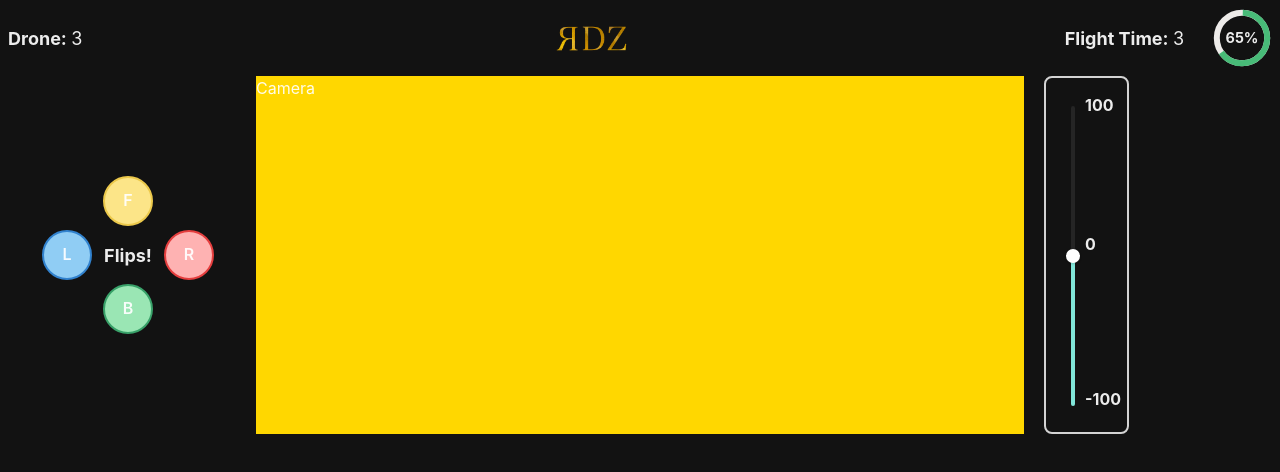
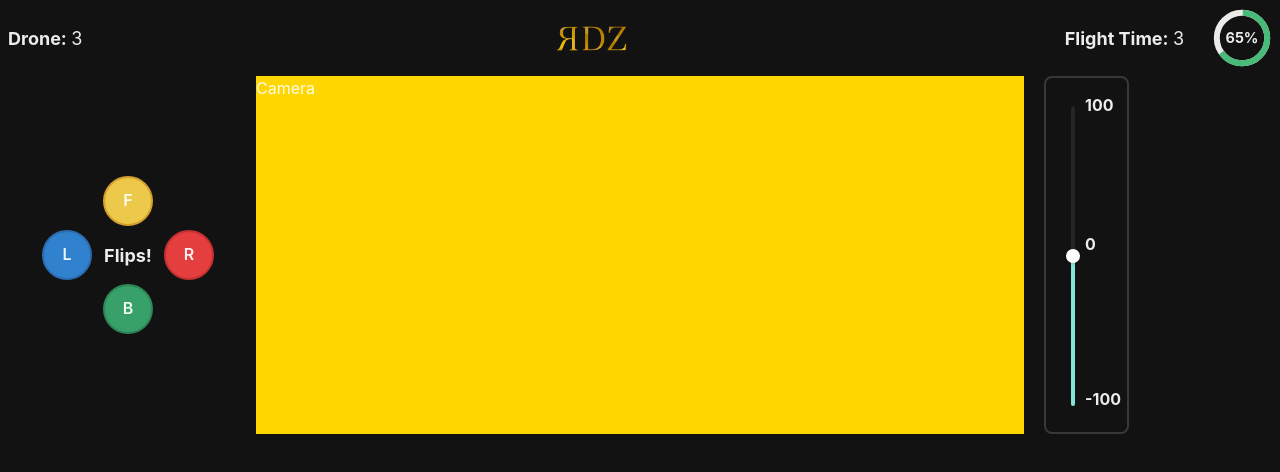
Before and after one commit to redayzarra/AutoPilot, a React (Vite) app in the folder frontend/: page / in a window 1280 px wide. Shown: the top 472 px of the page. Built offline with nearby package versions, Linux system fonts and the light colour scheme.

Commit message:
Styling the flip buttons and the height slider

```diff
--- a/frontend/src/components/FlipButton.tsx
+++ b/frontend/src/components/FlipButton.tsx
@@ -11,9 +11,9 @@ const FlipButton = ({ label, colorScheme, ...props }: FlipButtonProps) => {
       borderRadius="50%"
       width="50px"
       height="50px"
-      colorScheme={colorScheme}
+      bg={`${colorScheme}.500`}
       border="2px"
-      borderColor={`${colorScheme}.500`}
+      borderColor={`${colorScheme}.600`}
       {...props}
     >
       {label}
--- a/frontend/src/components/HeightSlider.tsx
+++ b/frontend/src/components/HeightSlider.tsx
@@ -20,7 +20,7 @@ function HeightSlider() {
       width="85px"
       borderRadius="lg"
       border="2px"
-      borderColor="gray.200"
+      borderColor="whiteAlpha.300"
       p="20px"
       marginLeft={5}
     >
```
